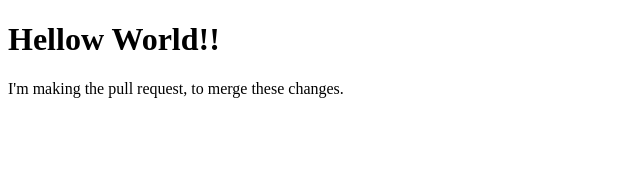
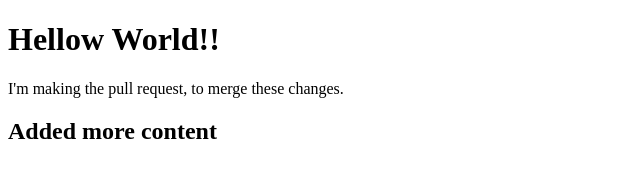
Before and after one commit to heba-omer45/class-task, a plain HTML site: page index.html in a window 1280 px wide. Shown: the whole page, without its empty margins (0-640 px from the left). Drawn offline with Linux system fonts and the light colour scheme.

Commit message:
Added more content

```diff
--- a/index.html
+++ b/index.html
@@ -10,7 +10,7 @@
 
     <h1>Hellow World!!</h1>
     <p>I'm making the pull request, to merge these changes.</p>
-
+    <h2>Added more content</h2>
 
 </body>
 </html>
```
